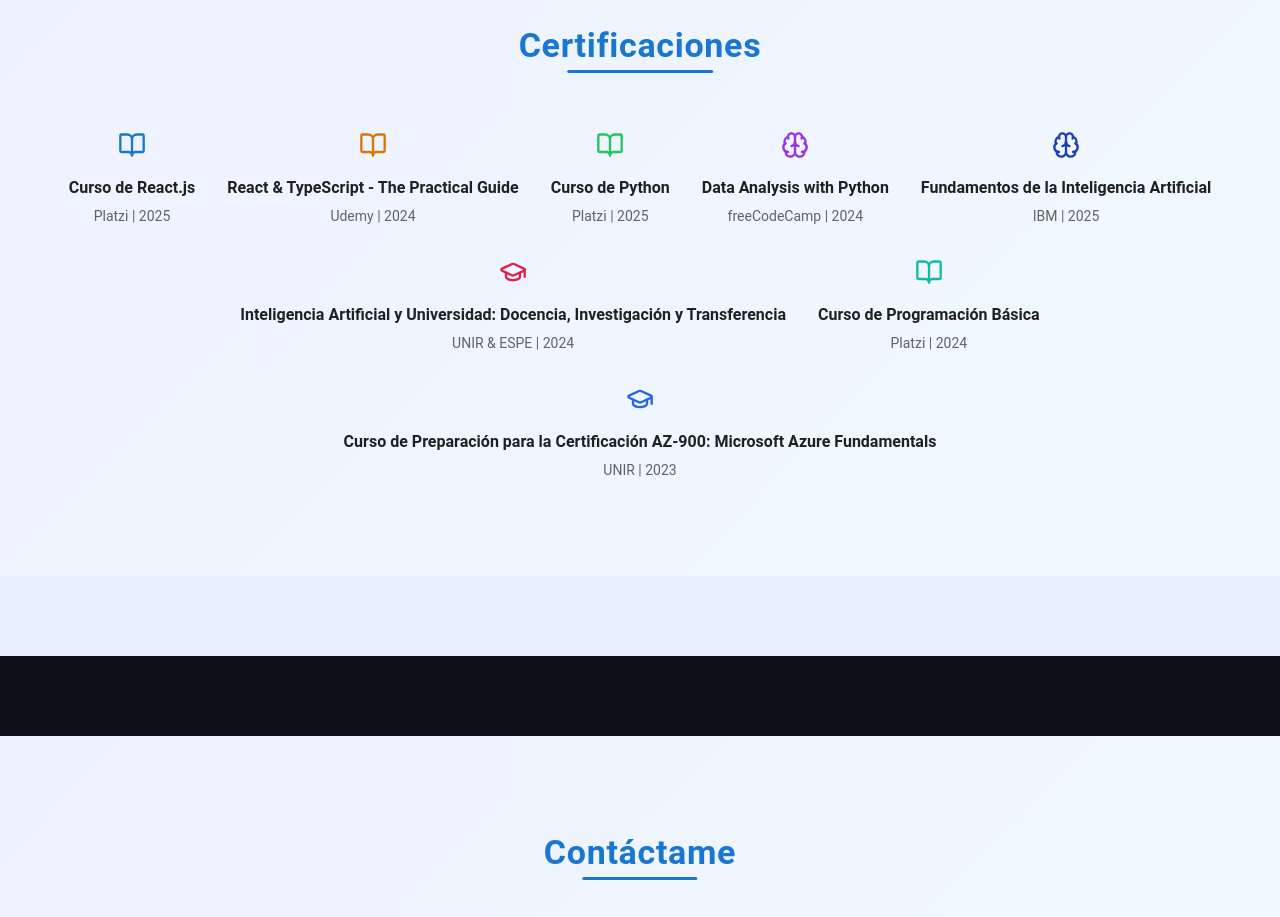
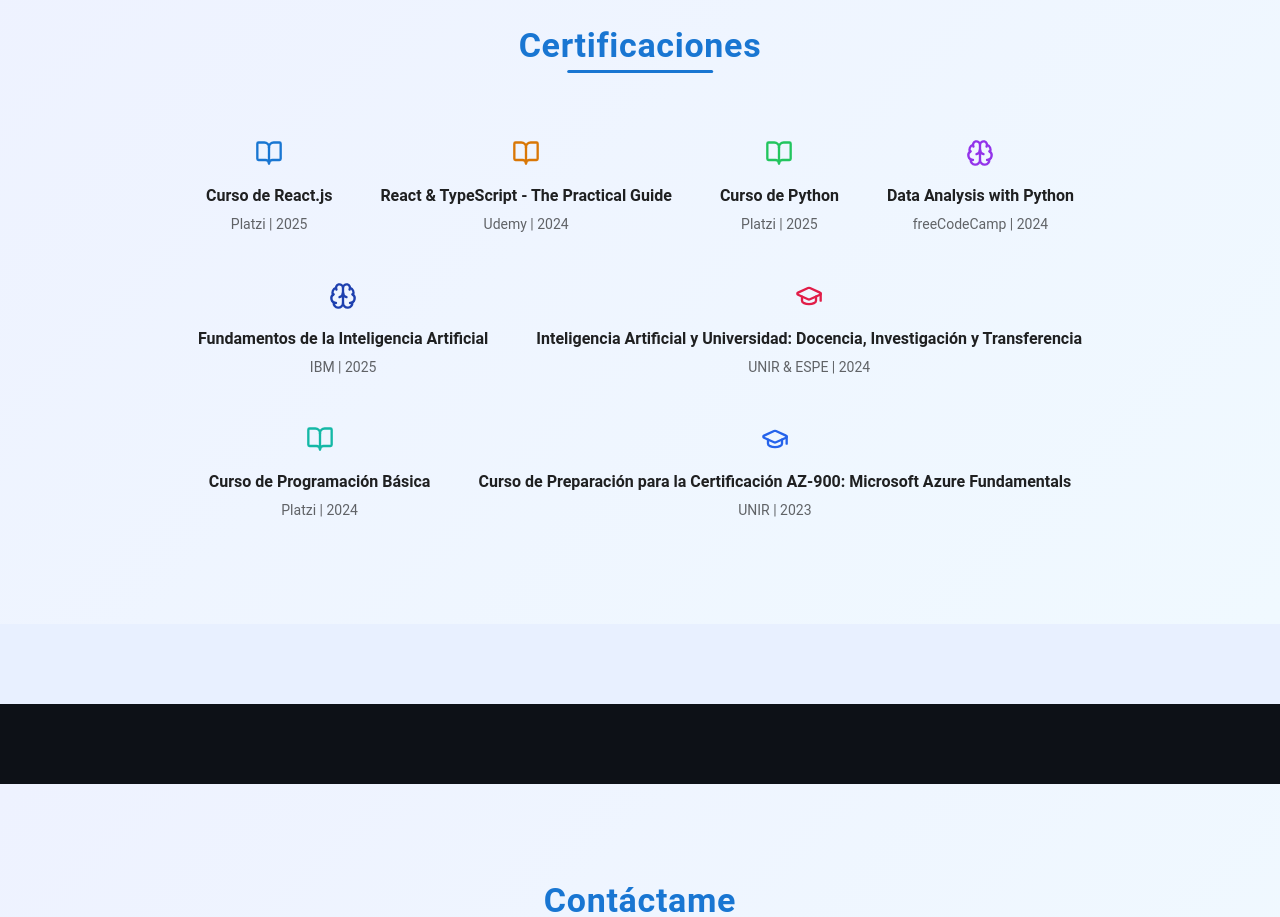
Before and after one commit to Patogol35/jorgito, a React (Vite) app: page / in a window 1280 px wide. Shown: the part 2740-3657 px from the top of the page. Built offline with nearby package versions, Linux system fonts and the light colour scheme.

Commit message:
Update Certifications.jsx

```diff
--- a/src/components/Certifications.jsx
+++ b/src/components/Certifications.jsx
@@ -69,7 +69,7 @@ export default function Certifications() {
                 transition={{ duration: 0.5, delay: i * 0.1 }}
                 whileHover={{ y: -5, scale: 1.05 }}
               >
-                <Box sx={{ textAlign: "center" }}>
+                <Box sx={{ textAlign: "center", p: 1 }}> {/* padding solo para separación */}
                   <Box sx={{ mb: 1 }}>{c.icon}</Box>
                   <Typography variant="subtitle1" sx={{ fontWeight: "bold", mb: 0.5 }}>
                     {c.titulo}
```
